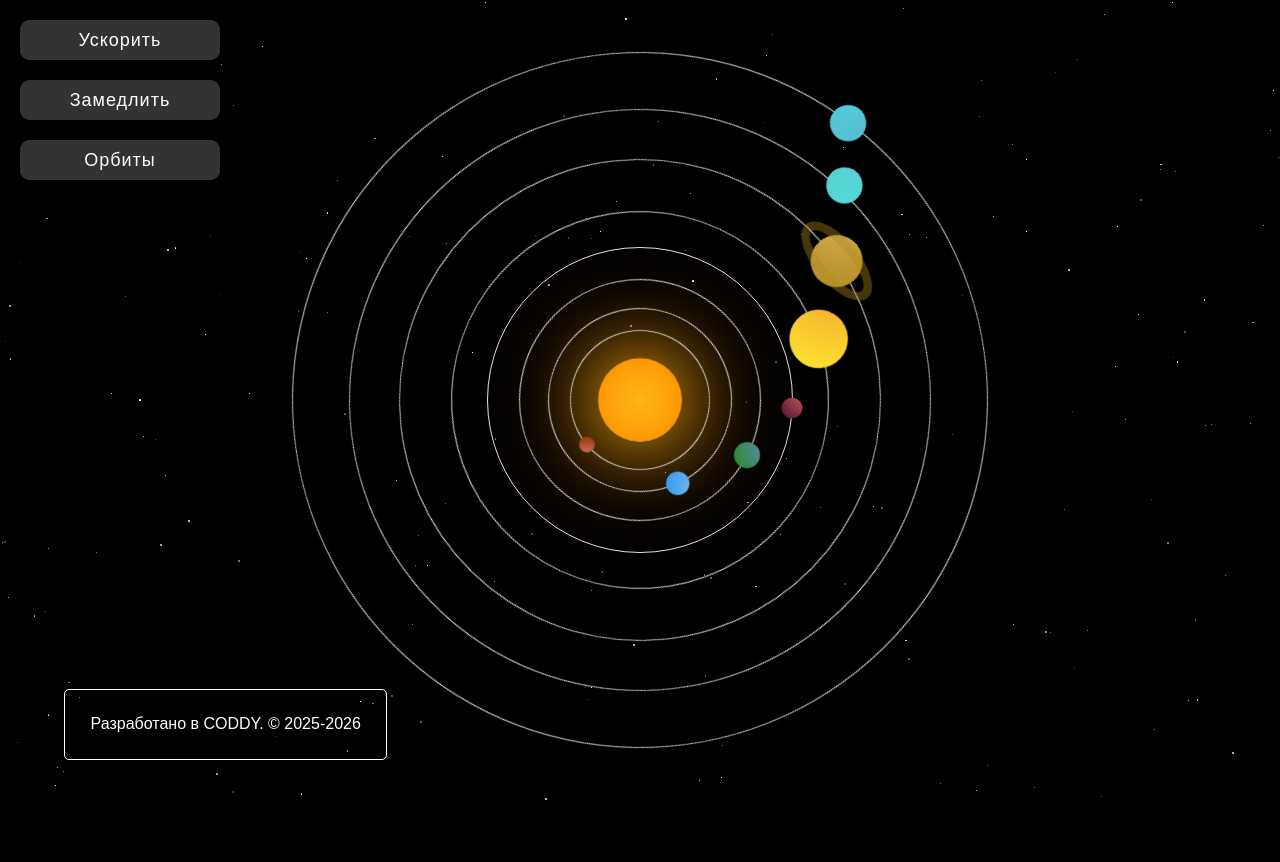
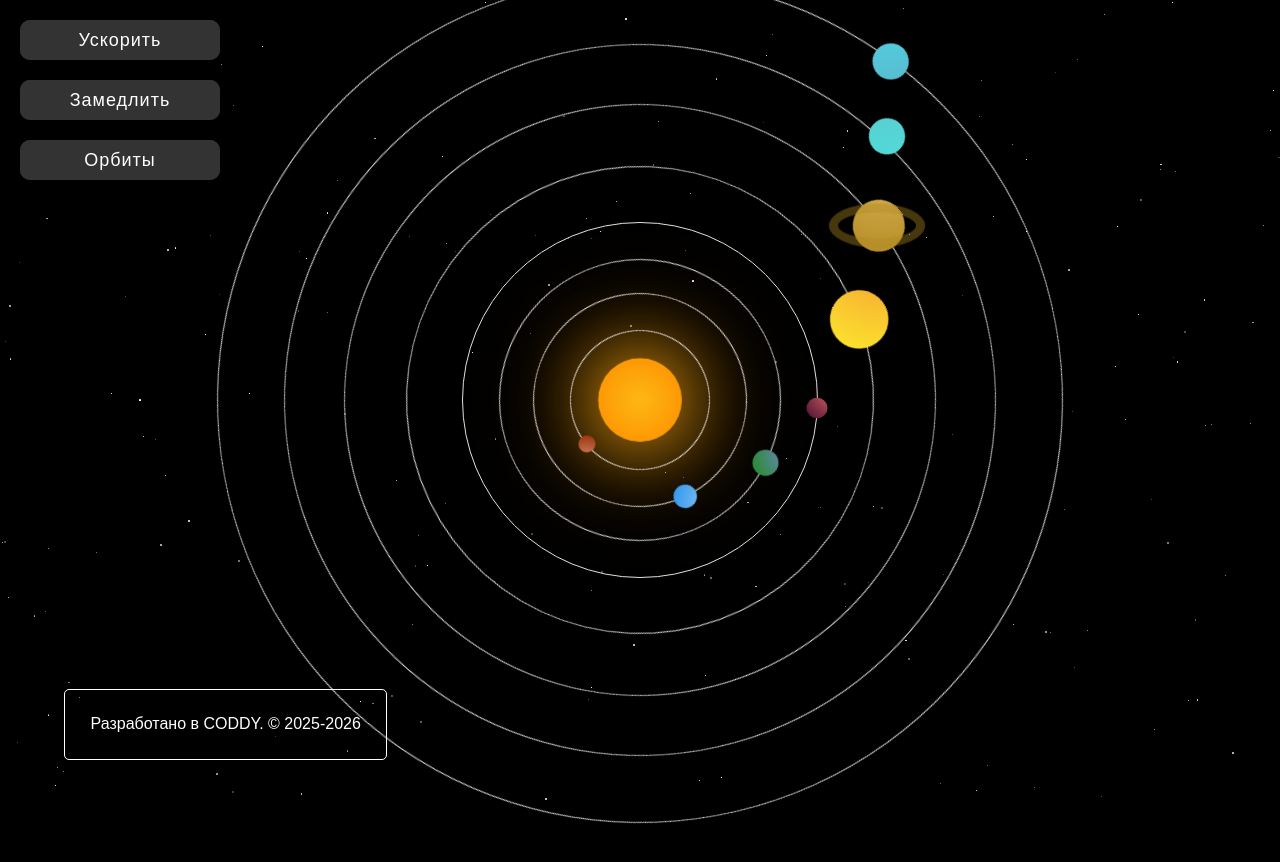
Before and after one commit to qqudzi/Alan, a plain HTML site: page index.html in a window 1280 px wide. Drawn offline with Linux system fonts and the light colour scheme.

Commit message:
Исправление соотношений орбит

```diff
--- a/css/solar.css
+++ b/css/solar.css
@@ -6,6 +6,7 @@
 
 :root {
      --main-color: yellow;
+     --saturn-animation: 36s;
       }
 
 
@@ -51,12 +52,17 @@
      position: absolute;
      border-radius: 50%;
      outline: 1px solid rgb(230, 223, 223);
-     animation: rotate linear infinite;
+     animation: rotate-orbit linear infinite;
      pointer-events: none;
        }
-@keyframes rotate {
+@keyframes rotate-orbit {
       from { transform: rotate(0deg);}
       to { transform: rotate(360deg);}
+                  }
+
+@keyframes saturn-rings {
+      from { transform: rotate(0deg);}
+      to { transform: rotate(-360deg);}
                   }
 
 
@@ -83,8 +89,8 @@
               }
 
 .mercury {
-     width: 12px;
-     height: 12px;
+     width: 13px;
+     height: 13px;
      background: radial-gradient(at -5px -5px, #E79784, #922D02);
          }
 
@@ -96,8 +102,8 @@
               }
 
 .venus-orbit {
-    width: 200px;
-    height: 200px;
+    width: 230px;
+    height: 230px;
     outline-offset: -9px;
     animation-duration: 12s;
               }
@@ -110,8 +116,8 @@
       }
 
 .earth-orbit {
-     width: 260px;
-     height: 260px;
+     width: 300px;
+     height: 300px;
      outline-offset: -10px;
      animation-duration: 16s;
             }
@@ -124,8 +130,8 @@
       }
 
 .mars-orbit {
-     width: 320px;
-     height: 320px;
+     width: 370px;
+     height: 370px;
      outline-offset: -8px;
      animation-duration: 20s;
             }
@@ -138,8 +144,8 @@
       }
 
 .jupiter-orbit {
-     width: 420px;
-     height: 420px;
+     width: 510px;
+     height: 510px;
      outline-offset: -22px;
      animation-duration: 28s;
                 }
@@ -152,10 +158,10 @@
             }
 
   .saturn-orbit {
-     width: 520px;
-     height: 520px;
+     width: 630px;
+     height: 630px;
      outline-offset: -20px;
-     animation-duration: 36s;
+     animation-duration: var(--saturn-animation);
                 }
 
  .saturn {
@@ -173,14 +179,15 @@
      border: 7px solid #b28922;
      opacity: 0.4;
      border-radius: 50%;
-     top: 50%;
-     left: 50%;
-     transform: translate(-50%, -50%);
+     top: 10%;
+     left: -45%;
+     animation: saturn-rings linear infinite;
+     animation-duration: var(--saturn-animation);
                 }
 
 .uranus-orbit {
-     width: 620px;
-     height: 620px;
+     width: 750px;
+     height: 750px;
      outline-offset: -20px;
      animation-duration: 44s;
                 }
@@ -192,8 +199,8 @@
         }
 
 .neptune-orbit {
-     width: 720px;
-     height: 720px;
+     width: 870px;
+     height: 870px;
      outline-offset: -13px;
      animation-duration: 52s;
                 }
@@ -233,7 +240,7 @@
                }
 
 .close-button:hover {
-     background-color: var(--main-color);
+     background-color: var(--main-color );
                     }
 
 
--- a/js/scripts.js
+++ b/js/scripts.js
@@ -1,3 +1,6 @@
+const root = document.documentElement;
+
+
 const descripions= {
     "Меркурий" : "Меркурий Ближайший к Солнцу и самый быстрый мир, названный в честь крылатого посланника богов. Год здесь длится всего 88 земных дней. Это царство контрастов: днём — палящий ад (+430°C), ночью — ледяной ад (-180°C). У него крупное железное ядро и кратеристая, безвоздушная поверхность, похожая на лунную. " ,
     "Венера" :  "Венера раскалённый близнец Земли, окутанный ядовитыми облаками из серной кислоты, создающими мощнейший парниковый эффект.",
@@ -92,6 +95,10 @@ function updateSpeedMinus() {
     orbits.forEach(orbit => {
         const duratiton = parseFloat(getComputedStyle(orbit).animationDuration);
         orbit.style.animationDuration = `${duratiton / currentSpeed}s`;
+        if (orbit.classList.contains ("saturn-orbit")){
+            root.style.setProperty('--saturn-animation',
+                getComputedStyle(orbit).animationDuration);
+                                                      }
                             });
                             }
 
@@ -100,8 +107,12 @@ function updateSpeedPlus() {
     orbits.forEach(orbit => {
         const duratiton = parseFloat(getComputedStyle(orbit).animationDuration);
         orbit.style.animationDuration = `${duratiton * currentSpeed}s`;
+        if (orbit.classList.contains ("saturn-orbit")){
+            root.style.setProperty('--saturn-animation',
+                getComputedStyle(orbit).animationDuration);
+                                                      }
                             });
-                          }
+                            }
 
 
 function increaseSpeed() {
```
